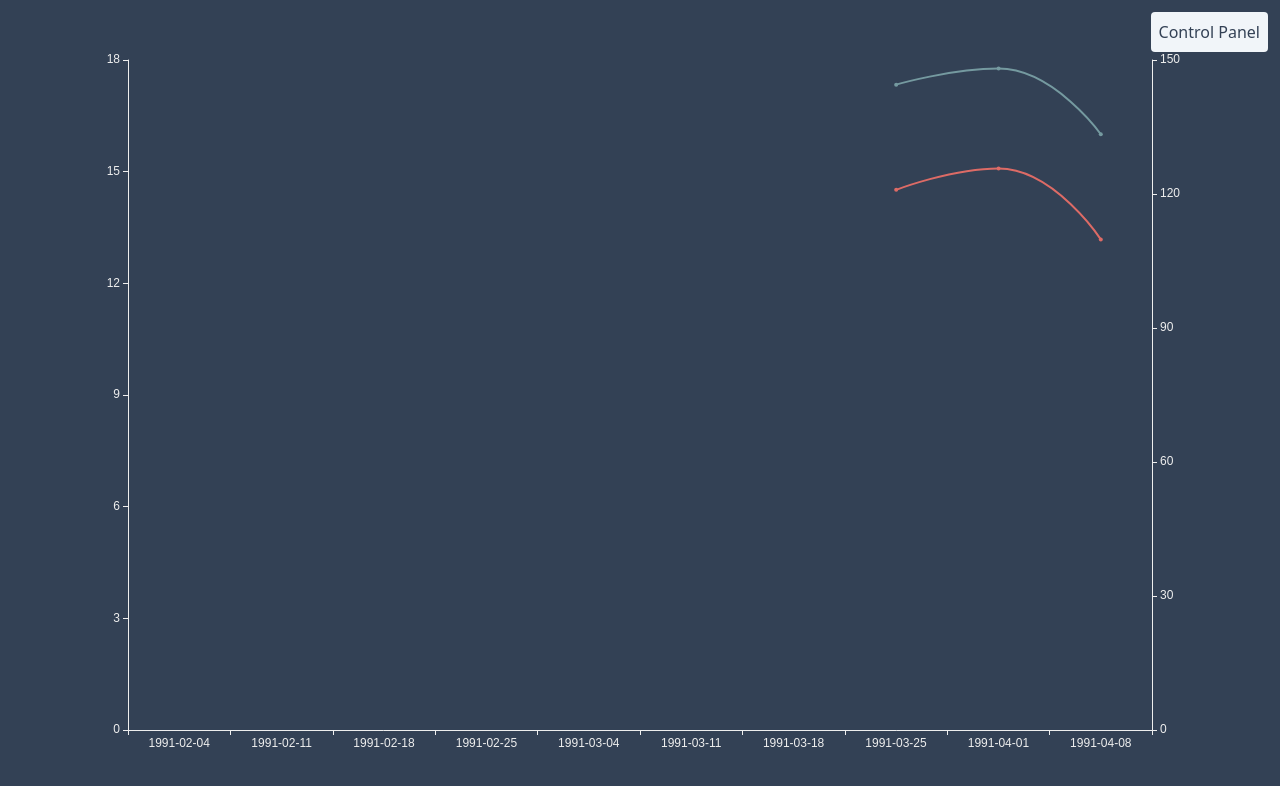
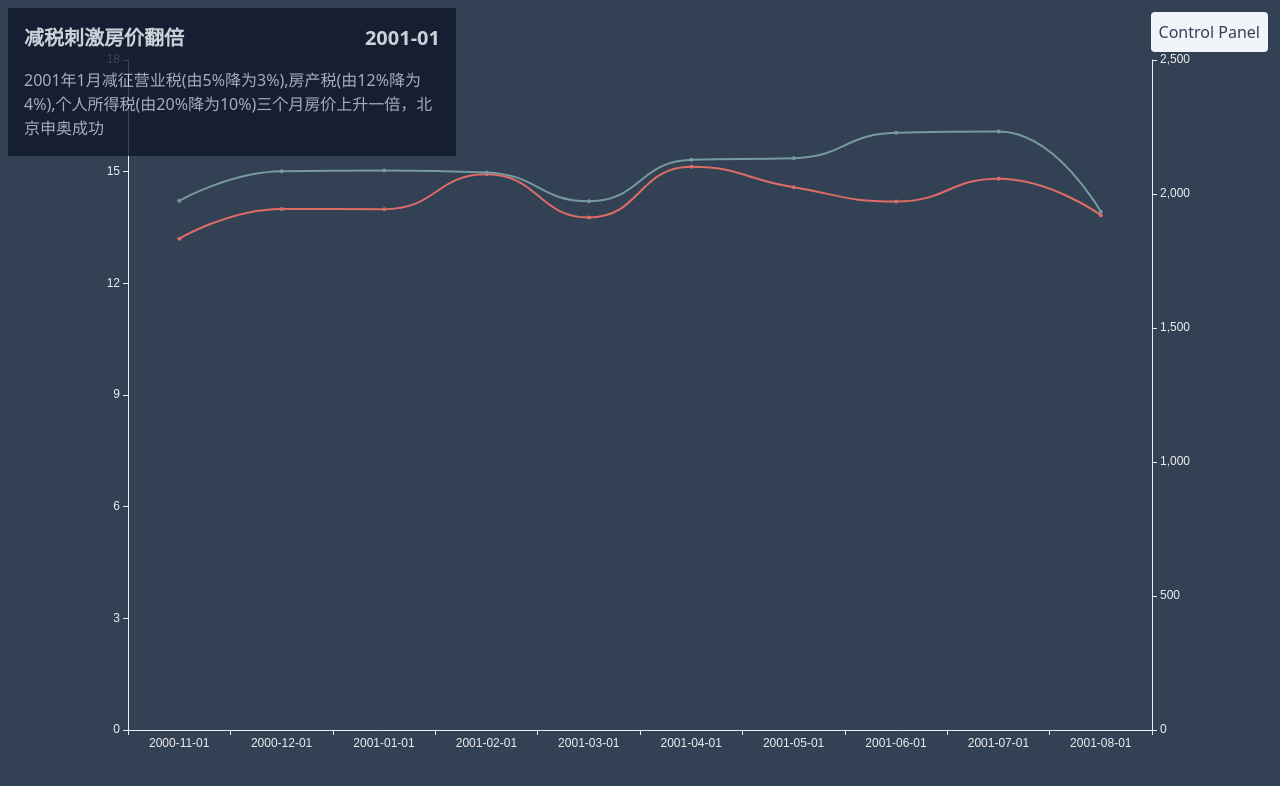
Before and after one commit to xiaotianxt/stock-vis, a React (Vite) app: page / in a window 1280 px wide. Shown: the top 786 px of the page. Built offline with nearby package versions, Linux system fonts and the light colour scheme.

Commit message:
feat(message): add MessageBox for event demonstration

```diff
--- a/src/App.tsx
+++ b/src/App.tsx
@@ -1,11 +1,13 @@
 import ControlPanel from "./ControlPanel";
 import StockChart from "./StockChart";
+import MessageBox from "./MessageBox";
 
 function App() {
   return (
     <>
       <StockChart />
       <ControlPanel />
+      <MessageBox />
     </>
   );
 }
--- /dev/null
+++ b/src/MessageBox.tsx
@@ -0,0 +1,17 @@
+import { useEventLoader } from "./event-loader";
+import { StockEvent } from "./event-loader/types";
+
+export const Index = () => {
+  const { event } = useEventLoader();
+  return (
+    <div className="p-4 w-[35%] fixed top-2 left-2 text-slate-100 bg-slate-900 opacity-80">
+      <div className="title flex text-xl font-extrabold justify-between mb-4">
+        <div className="title">{event?.title}</div>
+        <div className="time">{event?.date}</div>
+      </div>
+      <div className="content text-slate-100 opacity-80">{event?.content}</div>
+    </div>
+  );
+};
+
+export default Index;
--- a/src/StockChart.tsx
+++ b/src/StockChart.tsx
@@ -2,12 +2,13 @@ import { useEffect, useMemo } from "react";
 import { ReactECharts } from "./ReactEcharts";
 import { EChartsOption } from "echarts";
 import { useDataLoaders } from "./stock-loader";
+import { useEventLoader } from "./event-loader";
 
 export const Index = () => {
   const files = ["out000002.SZ", "outSSEC", "outSZREI"];
   const names = ["万达", "上证指数", "房地产指数"];
   // load data
-  const { slices, next, weeks } = useDataLoaders(files, 1, 10);
+  const { slices, next, months, end } = useDataLoaders(files, 1, 10);
   const option: EChartsOption = useMemo<EChartsOption>(() => {
     const series: EChartsOption["series"] = slices.map((slice, idx) => {
       const name = names[idx];
@@ -17,7 +18,7 @@ export const Index = () => {
         stack: "Total",
         smooth: true,
         data: [
-          ...Array(weeks.length - slice.length).fill(undefined),
+          ...Array(months.length - slice.length).fill(undefined),
           ...slice.map((slice) => slice.close),
         ],
         yAxisIndex: idx === 0 ? 0 : 1,
@@ -28,7 +29,7 @@ export const Index = () => {
       xAxis: {
         type: "category",
         splitLine: { show: false },
-        data: weeks,
+        data: months,
       },
       yAxis: [
         {
@@ -48,11 +49,12 @@ export const Index = () => {
   }, [slices]);
 
   useEffect(() => {
+    if (end) return;
     const interval = setInterval(() => {
       next();
     }, 500);
     return () => clearInterval(interval);
-  }, [next]);
+  }, [next, end]);
 
   return (
     <div className="w-full h-full flex justify-center items-center font-medium bg-slate-700 text-slate-100">
--- /dev/null
+++ b/src/event-loader/index.ts
@@ -0,0 +1,31 @@
+import { useEffect, useState } from "react";
+import { StockEvent } from "./types";
+import _ from "lodash";
+import { useStockStore } from "../store";
+
+const FILENAME = "/data/events.json";
+export const useEventLoader = () => {
+  const [event, setEvent] = useState<StockEvent>();
+  const [events, setEvents] = useState<StockEvent[]>();
+  const { date } = useStockStore();
+
+  useEffect(() => {
+    fetch(FILENAME)
+      .then((res) => res.json())
+      .then((json) => {
+        const events = json as StockEvent[];
+        setEvents(events.filter((event) => event.title));
+      });
+  });
+
+  useEffect(() => {
+    const index = _.sortedIndexBy(
+      events,
+      { date: date?.format("YYYY-MM") } as StockEvent,
+      (event) => event.date
+    );
+    setEvent(events?.[index]);
+  }, [date, events]);
+
+  return { event };
+};
--- /dev/null
+++ b/src/event-loader/types.ts
@@ -0,0 +1,5 @@
+export type StockEvent = {
+  title: string;
+  content: string;
+  date: string;
+};
--- a/src/stock-loader/index.ts
+++ b/src/stock-loader/index.ts
@@ -1,7 +1,9 @@
 import _ from "lodash";
 import { DataLoad, StockData, toStockData } from "./types";
 import { useEffect, useMemo, useState } from "react";
-import { Moment } from "moment";
+import moment, { Moment } from "moment";
+import { useStore } from "zustand";
+import { useStockStore } from "../store";
 
 export const useDataLoaders = (
   tscodes: string[],
@@ -12,32 +14,32 @@ export const useDataLoaders = (
   const startDates = useMemo(() => {
     return loaders.map((loader) => loader.data?.[0]?.trade_date);
   }, [loaders[0].data]);
-  const [date, setDate] = useState<Moment>();
+  const { date, setDate } = useStockStore();
   const [slices, setSlices] = useState<StockData[][]>([]);
-  const [weeks, setWeeks] = useState<string[]>([]);
-
-  useEffect(() => {
-    setDate(_.min(startDates)?.subtract(size, "weeks")?.clone());
-  }, [startDates]);
+  const [months, setMonths] = useState<string[]>([]);
+  const [end, setEnd] = useState(false);
 
   const next = () => {
     if (date === undefined) return;
-    const start = date.clone().add(step, "weeks");
-    const end = start.clone().add(size, "weeks");
+    const start = date.clone().add(step, "months");
+    const end = start.clone().add(size, "months");
     const slices = loaders.map((loader, idx) => {
       loader.next(start, end);
       return loader.slice;
     });
     setDate(start);
     setSlices(slices);
-    const weeks = [];
-    for (let date = start.clone(); date < end; date.add(1, "weeks")) {
-      weeks.push(date.format("YYYY-MM-DD"));
+    const months = [];
+    for (let date = start.clone(); date < end; date.add(1, "months")) {
+      months.push(date.format("YYYY-MM-DD"));
     }
-    setWeeks(weeks);
+    setMonths(months);
+    if (start > moment("20230131", "YYYYMMDD")) {
+      setEnd(true);
+    }
   };
 
-  return { slices, next, weeks };
+  return { slices, next, months, end };
 };
 
 export const useDataLoader = (tscode: string) => {
--- /dev/null
+++ b/src/store/index.ts
@@ -0,0 +1,20 @@
+import moment from "moment";
+import { Moment } from "moment";
+import create from "zustand";
+
+export type StoreData = {
+  date: Moment;
+  setDate: (date: Moment) => void;
+};
+
+export const useStockStore = create<StoreData>((set) => {
+  return {
+    date: moment("2000-01-01", "YYYY-MM-DD"),
+    setDate: (date: Moment) => {
+      set((old) => ({
+        ...old,
+        date,
+      }));
+    },
+  };
+});
```
